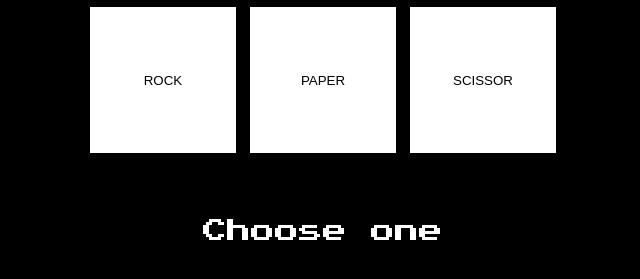
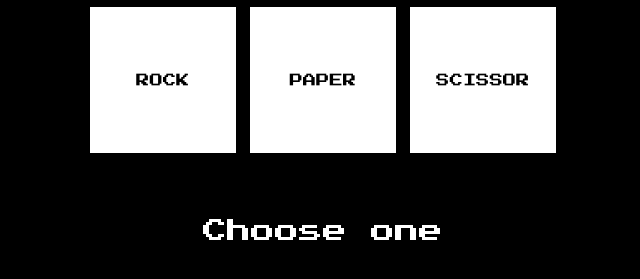
Before and after one commit to BZIEO/Project-Rock-Paper-Scissors, a plain HTML site: page index.html in a window 1280 px wide. Shown: the part 203-482 px from the top of the page, without its empty margins (392-1032 px from the left). Drawn offline with Linux system fonts and the light colour scheme.

Commit message:
Button text font

```diff
--- a/style.css
+++ b/style.css
@@ -35,6 +35,7 @@ header {
 }
 
 button {
+  font-family: "Press Start 2P", sans-serif;
   padding: 10px;
   width: 150px;
   height: 150px;
```
